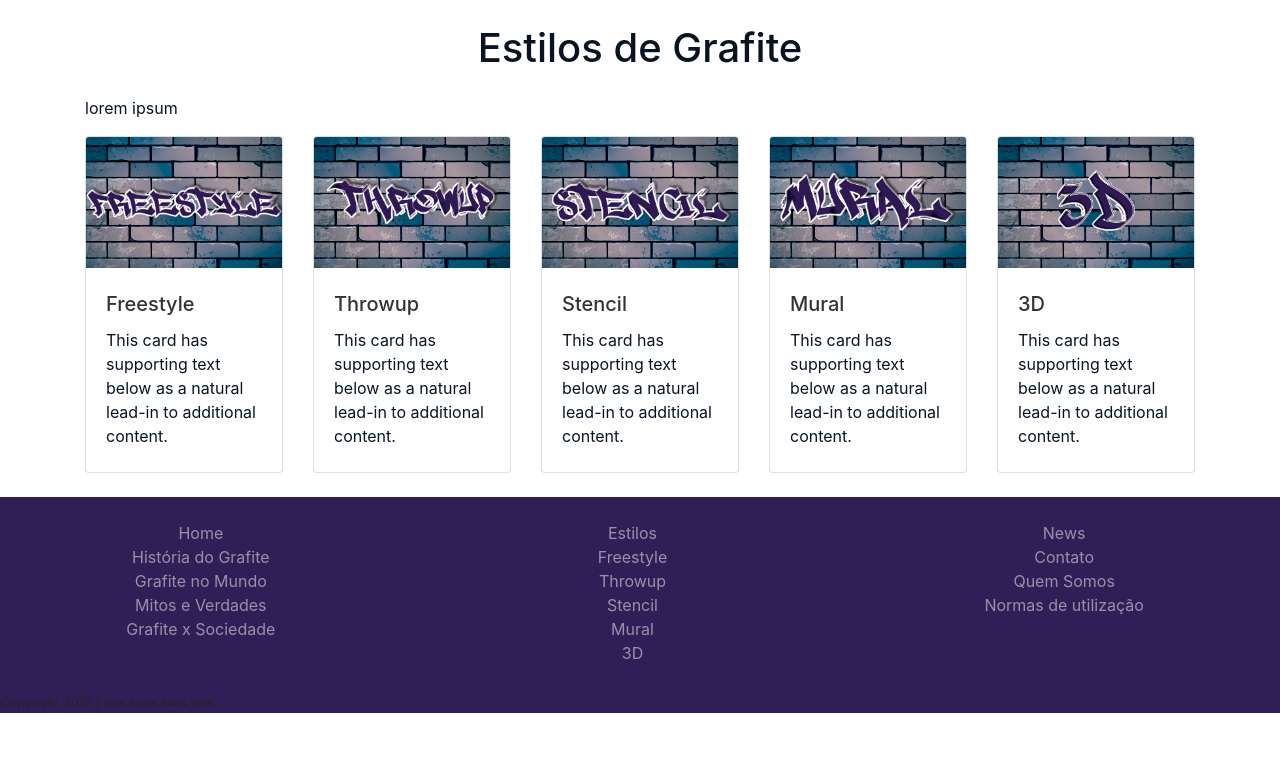
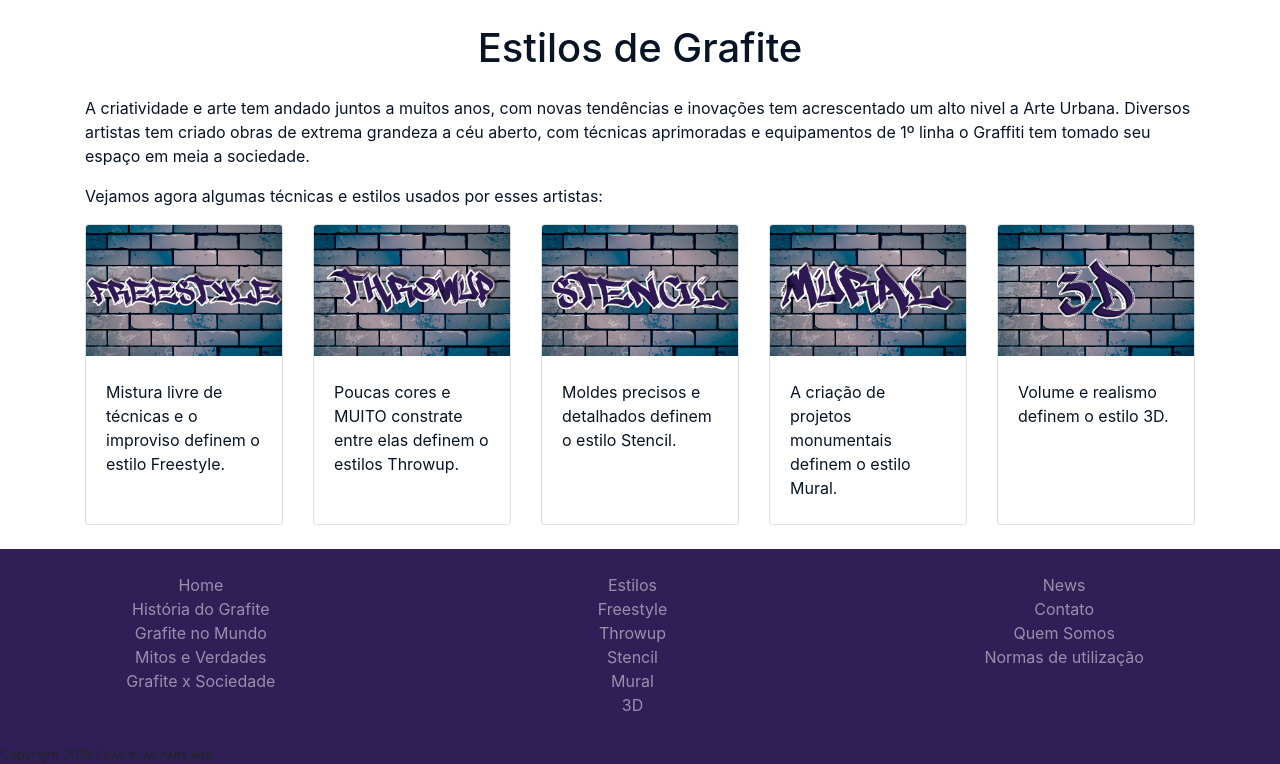
Before and after one commit to MOREIRALARISSA/Das-Ruas-para-Web, a PHP site: page /estilos.php in a window 1280 px wide. Shown: the part 166-930 px from the top of the page. Before the commit the page ends 879 px from the top, so only its background shows below. Run offline with PHP 8.4, Linux system fonts and the light colour scheme.

Commit message:
Estilos, Grafite no mundo, conteudos e organização do código.

```diff
--- a/estilos.php
+++ b/estilos.php
@@ -8,58 +8,55 @@
     <div class="container">
         <h1 class="text-center mt-4 mb-4"> Estilos de Grafite </h1>
 
-        <p> lorem ipsum </p>
+        <p>A criatividade e arte tem andado juntos a muitos anos, com novas tendências e inovações tem acrescentado um alto nivel a Arte Urbana. Diversos artistas tem criado obras de extrema grandeza a céu aberto, com técnicas aprimoradas e equipamentos de 1º linha o Graffiti tem tomado seu espaço em meia a sociedade.
+</p>
+<p> Vejamos agora algumas técnicas e estilos usados por esses artistas:
+</p>
 
         <div class="card-deck">
 
 
             <div class="card">
-                <img src="_images/estilos/freestyle.png" class="card-img-top" alt="...">
+            <a href="_authors/igor/index.php"> <img src="_images/estilos/freestyle.png" class="card-img-top" alt="..."> </a>
                 <div class="card-body">
-                    <a href="_authors/igor/index.php">
-                        <h5 class="card-title">Freestyle</h5>
-                    </a>
-                    <p class="card-text">This card has supporting text below as a natural lead-in to additional content.</p>
+
+
+                    <p class="card-text">Mistura livre de técnicas e o improviso definem o estilo Freestyle.</p>
                 </div>
             </div>
 
             <div class="card">
-                <img src="_images/estilos/throwup.png" class="card-img-top" alt="...">
+            <a href="_authors/anderson/index.php"> <img src="_images/estilos/throwup.png" class="card-img-top" alt="..."></a>
                 <div class="card-body">
-                    <a href="_authors/anderson/index.php">
-                        <h5 class="card-title">Throwup</h5>
-                    </a>
-                    <p class="card-text">This card has supporting text below as a natural lead-in to additional content.</p>
+
+
+                    <p class="card-text"> Poucas cores e MUITO constrate entre elas definem o estilos Throwup.</p>
                 </div>
             </div>
 
 
             <div class="card">
-                <img src="_images/estilos/stencil.png" class="card-img-top" alt="...">
+            <a href="_authors/matheus/index.php"> <img src="_images/estilos/stencil.png" class="card-img-top" alt="..."></a>
                 <div class="card-body">
-                    <a href="_authors/matheus/index.php">
-                        <h5 class="card-title">Stencil</h5>
-                    </a>
-                    <p class="card-text">This card has supporting text below as a natural lead-in to additional content.</p>
+
+
+                    <p class="card-text">Moldes precisos e detalhados definem o estilo Stencil.</p>
                 </div>
             </div>
             <div class="card">
-                <img src="_images/estilos/mural.png" class="card-img-top" alt="...">
+            <a href="_authors/larissa/index.php"> <img src="_images/estilos/mural.png" class="card-img-top" alt="..."></a>
                 <div class="card-body">
-                    <a href="_authors/larissa/index.php">
-                        <h5 class="card-title">Mural</h5>
-                    </a>
-                    <p class="card-text">This card has supporting text below as a natural lead-in to additional content.</p>
+
+
+                    <p class="card-text">A criação de projetos monumentais definem o estilo Mural.</p>
                 </div>
             </div>
 
             <div class="card">
-                <img src="_images/estilos/3d.png" class="card-img-top" alt="...">
+            <a href="_authors/adelina/index.php">  <img src="_images/estilos/3d.png" class="card-img-top" alt="..."> </a>
                 <div class="card-body">
-                    <a href="_authors/adelina/index.php">
-                        <h5 class="card-title">3D</h5>
-                    </a>
-                    <p class="card-text">This card has supporting text below as a natural lead-in to additional content.</p>
+
+                    <p class="card-text">Volume e realismo definem o estilo 3D.</p>
                 </div>
             </div>
         </div>
```
Also changed, not shown: grafite-no-mundo.php (+5 -43 lines).
